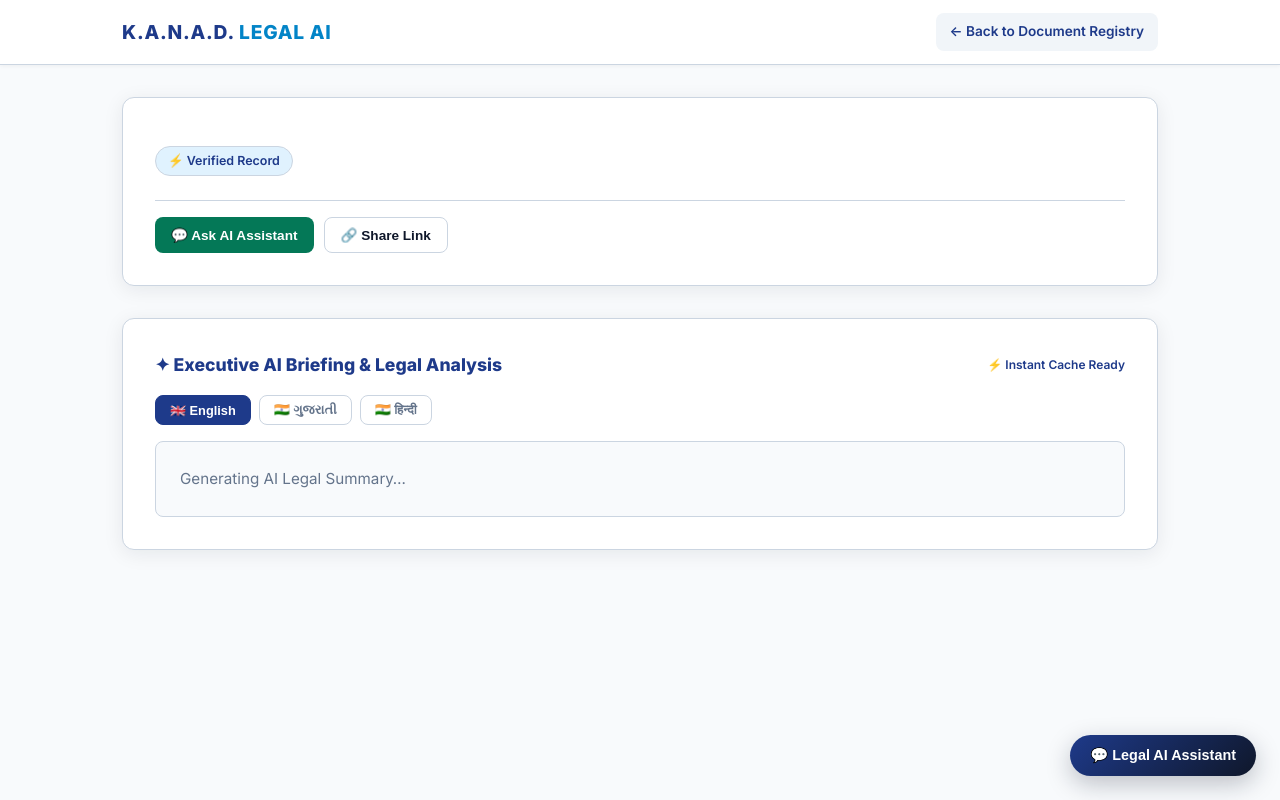
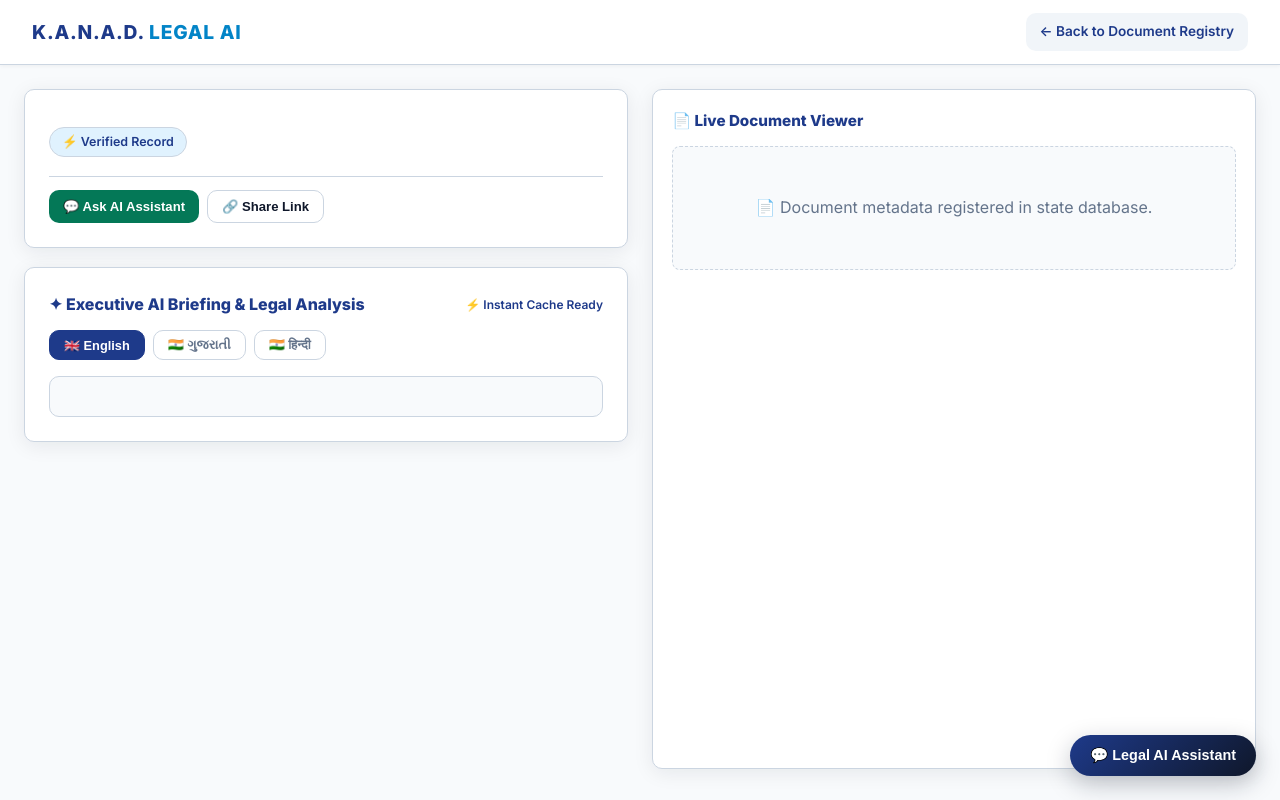
Before and after one commit to surdeep-kannan/K.A.N.A.D, a Flask app: template templates/document_detail.html in a window 1280 px wide. Run offline with Flask 2, Linux system fonts and the light colour scheme; the template is opened without the code that fills it, so the values that code supplies are empty; parts of the project's set-up code (start-up, migrations or seed data) failed here and were passed over.

Commit message:
Add split-view PDF layout and skeleton shimmer loading UI matching user mockup

```diff
--- a/templates/document_detail.html
+++ b/templates/document_detail.html
@@ -12,7 +12,7 @@
   --accent:#0284c7;--accent2:#1e3a8a;
   --muted:#64748b;--border:#cbd5e1;
   --card:#ffffff;--shadow:0 4px 20px rgba(15,23,42,.08);
-  --radius:8px;
+  --radius:10px;
 }
 body{font-family:'Inter','Noto Sans Gujarati',-apple-system,sans-serif;background:var(--paper);color:var(--ink);min-height:100vh;line-height:1.6}
 
@@ -23,43 +23,109 @@ header{
   position:sticky;top:0;z-index:100;
   box-shadow:0 1px 4px rgba(0,0,0,.05);
 }
-.nav{max-width:1100px;margin:0 auto;padding:0 2rem;display:flex;align-items:center;justify-content:space-between;height:64px}
+.nav{max-width:1400px;margin:0 auto;padding:0 2rem;display:flex;align-items:center;justify-content:space-between;height:64px}
 .logo{font-weight:800;font-size:1.2rem;letter-spacing:.04em;text-transform:uppercase;color:var(--accent2);text-decoration:none}
 .logo span{color:var(--accent)}
 .back-btn{display:inline-flex;align-items:center;gap:6px;padding:8px 14px;background:var(--cream);color:var(--accent2);border-radius:var(--radius);font-weight:600;font-size:.85rem;text-decoration:none;transition:all .2s}
 .back-btn:hover{background:#e2e8f0;transform:translateX(-2px)}
 
-/* ── CONTAINER ── */
-.container{max-width:1100px;margin:2rem auto;padding:0 2rem;display:grid;grid-template-columns:1fr;gap:2rem}
+/* ── SPLIT VIEW LAYOUT ── */
+.container{max-width:1400px;margin:1.5rem auto;padding:0 1.5rem}
+.split-layout{display:grid;grid-template-columns:1fr 1fr;gap:1.5rem;align-items:start}
 
-/* ── DOC CARD DETAIL ── */
-.doc-hero{background:var(--card);border:1px solid var(--border);border-radius:12px;padding:2rem;box-shadow:var(--shadow)}
-.doc-dept{font-size:.78rem;font-weight:700;text-transform:uppercase;letter-spacing:.06em;color:var(--accent2);margin-bottom:.4rem}
-.doc-title{font-size:1.6rem;font-weight:800;color:var(--ink);line-height:1.3;margin-bottom:1rem}
-.meta-pills{display:flex;flex-wrap:wrap;gap:8px;margin-bottom:1.5rem}
+@media(max-width:1024px){
+  .split-layout{grid-template-columns:1fr}
+}
+
+/* ── HERO & DETAILS (LEFT COLUMN) ── */
+.left-col{display:flex;flex-direction:column;gap:1.2rem}
+.doc-hero{background:var(--card);border:1px solid var(--border);border-radius:var(--radius);padding:1.5rem;box-shadow:var(--shadow)}
+.doc-dept{font-size:.78rem;font-weight:700;text-transform:uppercase;letter-spacing:.06em;color:var(--accent2);margin-bottom:.3rem}
+.doc-title{font-size:1.4rem;font-weight:800;color:var(--ink);line-height:1.35;margin-bottom:0.8rem}
+.meta-pills{display:flex;flex-wrap:wrap;gap:8px;margin-bottom:1.2rem}
 .pill{background:var(--cream);border:1px solid var(--border);padding:4px 12px;border-radius:20px;font-size:.78rem;font-weight:600;color:var(--muted)}
 
-.action-bar{display:flex;flex-wrap:wrap;gap:10px;padding-top:1rem;border-top:1px solid var(--border)}
-.btn{display:inline-flex;align-items:center;gap:6px;padding:9px 16px;border-radius:var(--radius);font-size:.85rem;font-weight:700;cursor:pointer;border:none;transition:all .2s;text-decoration:none}
+.action-bar{display:flex;flex-wrap:wrap;gap:8px;padding-top:0.8rem;border-top:1px solid var(--border)}
+.btn{display:inline-flex;align-items:center;gap:6px;padding:8px 14px;border-radius:var(--radius);font-size:.82rem;font-weight:700;cursor:pointer;border:none;transition:all .2s;text-decoration:none}
 .btn-primary{background:var(--accent2);color:#fff}.btn-primary:hover{opacity:.9}
-.btn-ai{background:linear-gradient(135deg,var(--accent2),var(--accent));color:#fff}.btn-ai:hover{box-shadow:0 4px 12px rgba(2,132,199,.3)}
 .btn-outline{background:#fff;border:1px solid var(--border);color:var(--ink)}.btn-outline:hover{background:var(--cream)}
 .btn-chat-trigger{background:#047857;color:#fff}.btn-chat-trigger:hover{background:#065f46}
 
-/* ── SUMMARY SECTION ── */
-.section-card{background:var(--card);border:1px solid var(--border);border-radius:12px;padding:2rem;box-shadow:var(--shadow)}
-.section-title{font-size:1.1rem;font-weight:800;color:var(--accent2);margin-bottom:1rem;display:flex;align-items:center;justify-content:space-between}
+/* ── AI SUMMARY BOX (LEFT COLUMN) ── */
+.section-card{background:var(--card);border:1px solid var(--border);border-radius:var(--radius);padding:1.5rem;box-shadow:var(--shadow)}
+.section-title{font-size:1rem;font-weight:800;color:var(--accent2);margin-bottom:0.8rem;display:flex;align-items:center;justify-content:space-between}
 
-.summary-box{background:#f8fafc;border:1px solid var(--border);border-radius:var(--radius);padding:1.5rem;font-size:.95rem;color:#334155;line-height:1.7}
-.summary-box strong{color:var(--accent2)}
 .lang-bar{display:flex;gap:8px;margin-bottom:1rem}
 .lang-tab{padding:6px 14px;border-radius:var(--radius);font-size:.8rem;font-weight:700;cursor:pointer;border:1px solid var(--border);background:#fff;color:var(--muted);transition:all .2s}
 .lang-tab.active{background:var(--accent2);color:#fff;border-color:var(--accent2)}
 
-/* ── PAGE GALLERY ── */
-.page-grid{display:grid;grid-template-columns:repeat(auto-fill,minmax(220px,1fr));gap:1rem;margin-top:1rem}
-.page-img{width:100%;border-radius:var(--radius);border:1px solid var(--border);box-shadow:0 2px 8px rgba(0,0,0,.05);transition:transform .2s;cursor:zoom-in}
-.page-img:hover{transform:scale(1.02)}
+.summary-box{background:#f8fafc;border:1px solid var(--border);border-radius:var(--radius);padding:1.2rem;font-size:.92rem;color:#334155;line-height:1.75}
+.summary-box strong{color:var(--accent2)}
+
+/* ── SKELETON SHIMMER LOADING CARD ── */
+.skeleton-card{
+  position:relative;
+  background:#ffffff;
+  border:1px solid #e2e8f0;
+  border-left:4px solid transparent;
+  border-image:linear-gradient(to bottom, #34d399, #38bdf8, #60a5fa) 1 100%;
+  border-radius:6px;
+  padding:1.2rem 1.4rem;
+  box-shadow:0 2px 8px rgba(0,0,0,.03);
+}
+
+.skeleton-header{
+  font-size:.88rem;
+  font-weight:600;
+  color:#475569;
+  display:flex;
+  align-items:center;
+  gap:6px;
+  margin-bottom:1.1rem;
+}
+
+.sparkle-icon{
+  color:#06b6d4;
+  font-size:1rem;
+  display:inline-block;
+  animation:pulse-sparkle 1.5s infinite alternate;
+}
+
+@keyframes pulse-sparkle{
+  0%{transform:scale(0.9);opacity:.7}
+  100%{transform:scale(1.15);opacity:1}
+}
+
+.skeleton-lines{
+  display:flex;
+  flex-direction:column;
+  gap:10px;
+}
+
+.skeleton-bar{
+  height:14px;
+  border-radius:12px;
+  background:linear-gradient(90deg, #e2e8f0 25%, #f1f5f9 50%, #e2e8f0 75%);
+  background-size:200% 100%;
+  animation:shimmer 1.6s infinite ease-in-out;
+}
+
+@keyframes shimmer{
+  0%{background-position:-200% 0}
+  100%{background-position:200% 0}
+}
+
+/* ── DOCUMENT VIEWER (RIGHT COLUMN) ── */
+.right-col{display:flex;flex-direction:column;gap:1.2rem}
+.doc-viewer-card{background:var(--card);border:1px solid var(--border);border-radius:var(--radius);padding:1.2rem;box-shadow:var(--shadow);min-height:680px;display:flex;flex-direction:column}
+.viewer-header{font-size:.95rem;font-weight:800;color:var(--accent2);margin-bottom:0.8rem;display:flex;align-items:center;justify-content:space-between}
+.pdf-frame{width:100%;height:640px;border:1px solid var(--border);border-radius:6px;background:#f1f5f9}
+
+.page-gallery-scroll{display:flex;flex-direction:column;gap:1rem;max-height:640px;overflow-y:auto;padding-right:6px}
+.page-img-preview{width:100%;border-radius:6px;border:1px solid var(--border);box-shadow:0 2px 8px rgba(0,0,0,.05);transition:transform .2s;cursor:zoom-in}
+.page-img-preview:hover{transform:scale(1.01)}
+
+.no-preview{padding:3rem 1.5rem;text-align:center;color:var(--muted);background:var(--paper);border-radius:8px;border:1px dashed var(--border)}
 
 /* ── FLOATING CHATBOT WIDGET ── */
 #chat-widget{position:fixed;bottom:24px;right:24px;z-index:9999}
@@ -92,8 +158,10 @@ header{
 </header>
 
 <main class="container">
+  <div class="split-layout">
 
-  <!-- HERO DETAIL CARD -->
+    <!-- LEFT COLUMN: HERO DETAILS & AI BRIEFING -->
+    <div class="left-col">
       <div class="doc-hero">
         <div class="doc-dept">{{ doc.department }}</div>
         <h1 class="doc-title">{{ doc.filename }}</h1>
@@ -117,7 +185,7 @@ header{
         </div>
       </div>
 
-  <!-- AI SUMMARY SECTION -->
+      <!-- AI EXECUTIVE SUMMARY CARD -->
       <div class="section-card">
         <div class="section-title">
           <span>✦ Executive AI Briefing & Legal Analysis</span>
@@ -131,26 +199,43 @@ header{
         </div>
 
         <div id="summary-content" class="summary-box">
-      <p style="color:var(--muted)">Generating AI Legal Summary…</p>
+          <!-- Skeleton Shimmer Loading Placeholder -->
+        </div>
       </div>
     </div>
 
-  <!-- PAGE VIEWER GALLERY -->
-  {% if doc.pages %}
-  <div class="section-card">
-    <div class="section-title">
-      <span>⊡ Rendered Page Images ({{ doc.pages|length }})</span>
+    <!-- RIGHT COLUMN: EMBEDDED PDF & DOCUMENT VIEWER -->
+    <div class="right-col">
+      <div class="doc-viewer-card">
+        <div class="viewer-header">
+          <span>📄 Live Document Viewer</span>
+          {% if doc.has_pdf %}
+            <a href="/api/pdf/{{ doc.id }}" target="_blank" class="btn btn-outline" style="padding:4px 10px;font-size:0.75rem">↗ Fullscreen PDF</a>
+          {% endif %}
         </div>
-    <div class="page-grid">
+
+        {% if doc.has_pdf %}
+          <iframe src="/api/pdf/{{ doc.id }}" class="pdf-frame" title="PDF Document Viewer"></iframe>
+        {% elif doc.pages %}
+          <div class="page-gallery-scroll">
             {% for img in doc.pages %}
               <a href="/{{ img }}" target="_blank">
-          <img src="/{{ img }}" class="page-img" alt="Page image">
+                <img src="/{{ img }}" class="page-img-preview" alt="Page Preview">
               </a>
             {% endfor %}
           </div>
+        {% else %}
+          <div class="no-preview">
+            <p>📄 Document metadata registered in state database.</p>
+            {% if doc.source_url %}
+              <a href="{{ doc.source_url }}" target="_blank" class="btn btn-primary" style="margin-top:0.8rem">↗ View Official Source Portal</a>
+            {% endif %}
           </div>
         {% endif %}
+      </div>
+    </div>
 
+  </div>
 </main>
 
 <!-- FLOATING CHATBOT WIDGET -->
@@ -180,6 +265,21 @@ header{
 <script>
 const docId = {{ doc.id }};
 
+function getSkeletonHTML() {
+  return `
+    <div class="skeleton-card">
+      <div class="skeleton-header">
+        <span class="sparkle-icon">✦</span> Looking into next steps...
+      </div>
+      <div class="skeleton-lines">
+        <div class="skeleton-bar" style="width: 82%;"></div>
+        <div class="skeleton-bar" style="width: 64%;"></div>
+        <div class="skeleton-bar" style="width: 45%;"></div>
+      </div>
+    </div>
+  `;
+}
+
 async function loadLangSummary(lang) {
   document.querySelectorAll('.lang-tab').forEach(t => t.classList.remove('active'));
   document.getElementById(`tab-${lang}`).classList.add('active');
@@ -198,7 +298,7 @@ async function loadLangSummary(lang) {
     }
   }
 
-  box.innerHTML = '<p style="color:var(--muted)">⏳ Summarizing with GLM AI Model…</p>';
+  box.innerHTML = getSkeletonHTML();
 
   try {
     const res = await fetch(`/api/summarize/${docId}?lang=${lang}`, { method: 'POST' });
```
Lines whose indentation alone changed are shown as unchanged.
